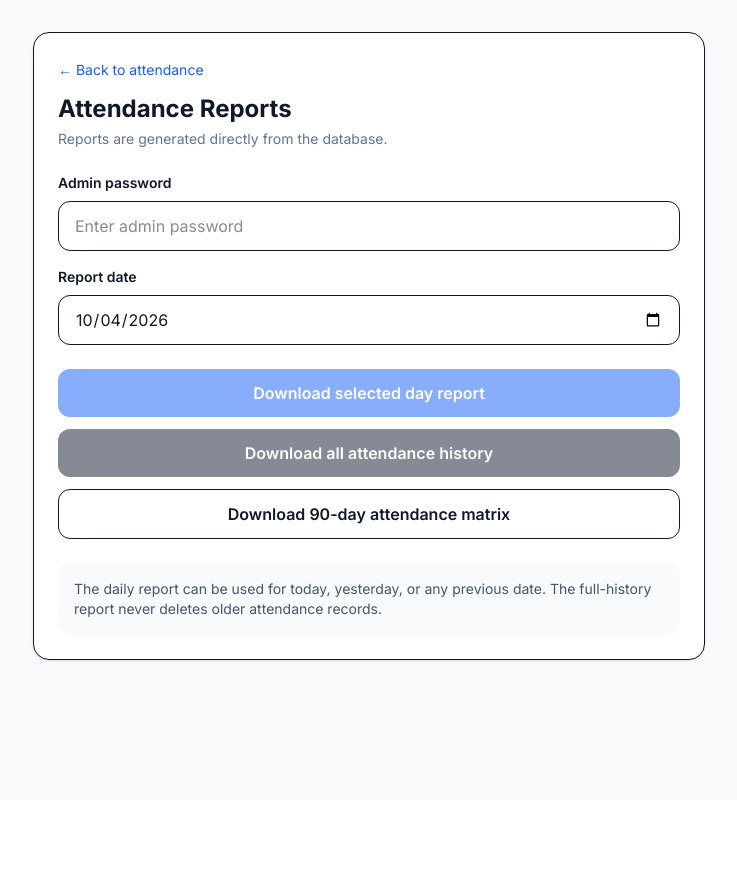
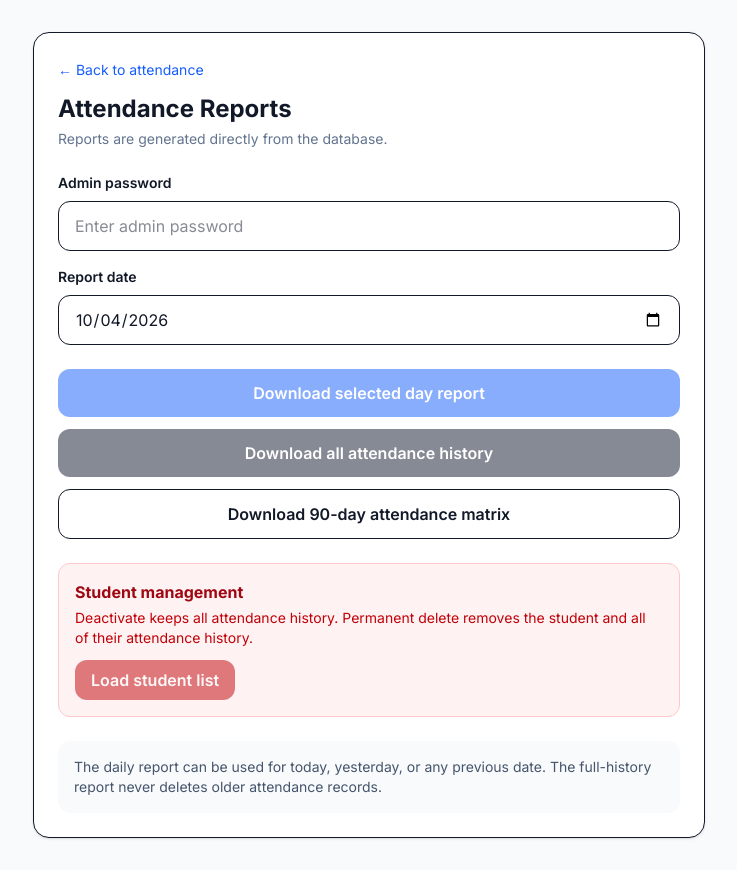
Before and after one commit to mdarifhasanbadsha/Globlearnedu, a Next.js app: page /cscaattaendance/admin in a window 1280 px wide. Shown: the whole page, without its empty margins (271-1008 px from the left). Before the commit the page ends 800 px from the top, so only its background shows below. Built offline with nearby package versions, Linux system fonts and the light colour scheme.

Commit message:
admin: add deactivate and permanent delete controls

```diff
--- a/src/app/(attendance)/cscaattaendance/admin/page.tsx
+++ b/src/app/(attendance)/cscaattaendance/admin/page.tsx
@@ -1,7 +1,27 @@
 "use client";
 import {useState} from "react";
 export default function AdminAttendance(){
- const [password,setPassword]=useState(""),[date,setDate]=useState(new Date().toISOString().slice(0,10)),[busy,setBusy]=useState(false),[error,setError]=useState("");
+ const [password,setPassword]=useState(""),[date,setDate]=useState(new Date().toISOString().slice(0,10)),[busy,setBusy]=useState(false),[error,setError]=useState(""),[students,setStudents]=useState<any[]>([]),[loadingStudents,setLoadingStudents]=useState(false);
+ async function loadStudents(){
+  setLoadingStudents(true);setError("");
+  try{const r=await fetch("/api/attendance?action=students");const x=await r.json();if(!r.ok||!x.ok)throw new Error(x.message||"Could not load students.");setStudents(x.students||[])}
+  catch(e:any){setError(e.message||"Could not load students.")}finally{setLoadingStudents(false)}
+ }
+ async function setStatus(student:any,active:boolean){
+  if(!password){setError("Enter the admin password first.");return}
+  const action=active?"activate":"deactivate";
+  if(!confirm(`${active?"Activate":"Deactivate"} ${student.name}?`))return;
+  setBusy(true);setError("");
+  try{const r=await fetch("/api/attendance",{method:"POST",headers:{"Content-Type":"application/json"},body:JSON.stringify({action:"setStudentStatus",studentId:student.id,active,password})});const x=await r.json();if(!r.ok||!x.ok)throw new Error(x.message||"Could not update student.");await loadStudents()}
+  catch(e:any){setError(e.message||"Could not update student.")}finally{setBusy(false)}
+ }
+ async function deleteStudent(student:any){
+  if(!password){setError("Enter the admin password first.");return}
+  if(!confirm(`PERMANENTLY DELETE ${student.name}? All attendance history will also be deleted. This cannot be undone.`))return;
+  setBusy(true);setError("");
+  try{const r=await fetch("/api/attendance",{method:"POST",headers:{"Content-Type":"application/json"},body:JSON.stringify({action:"deleteStudent",studentId:student.id,password})});const x=await r.json();if(!r.ok||!x.ok)throw new Error(x.message||"Could not delete student.");setStudents(v=>v.filter(s=>s.id!==student.id))}
+  catch(e:any){setError(e.message||"Could not delete student.")}finally{setBusy(false)}
+ }
  async function download(type:string){
   setBusy(true);setError("");
   try{
@@ -20,6 +40,12 @@ export default function AdminAttendance(){
     <button disabled={busy||!password} onClick={()=>download("full")} className="rounded-xl bg-slate-900 px-4 py-3 font-semibold text-white disabled:opacity-50">Download all attendance history</button>
     <button disabled={busy||!password} onClick={()=>download("matrix")} className="rounded-xl border px-4 py-3 font-semibold">Download 90-day attendance matrix</button>
    </div>
+   <div className="mt-6 rounded-xl border border-red-200 bg-red-50 p-4">
+    <h2 className="font-bold text-red-800">Student management</h2>
+    <p className="mt-1 text-sm text-red-700">Deactivate keeps all attendance history. Permanent delete removes the student and all of their attendance history.</p>
+    <button onClick={loadStudents} disabled={loadingStudents||!password} className="mt-3 rounded-xl bg-red-700 px-4 py-2 font-semibold text-white disabled:opacity-50">{loadingStudents?"Loading...":"Load student list"}</button>
+    {students.length>0&&<div className="mt-4 max-h-96 space-y-2 overflow-auto">{students.map(s=><div key={s.id} className="flex flex-wrap items-center justify-between gap-3 rounded-xl border bg-white p-3"><div><div className="font-semibold">{s.name}</div><div className="text-xs text-slate-500">{s.phoneMasked}</div></div><div className="flex gap-2"><button onClick={()=>setStatus(s,false)} disabled={busy} className="rounded-lg border border-amber-300 px-3 py-2 text-sm font-semibold text-amber-800 disabled:opacity-50">Deactivate</button><button onClick={()=>deleteStudent(s)} disabled={busy} className="rounded-lg bg-red-600 px-3 py-2 text-sm font-semibold text-white disabled:opacity-50">Delete permanently</button></div></div>)}</div>}
+   </div>
    <div className="mt-6 rounded-xl bg-slate-50 p-4 text-sm text-slate-600">The daily report can be used for today, yesterday, or any previous date. The full-history report never deletes older attendance records.</div>
   </div>
  </div></main>
```
